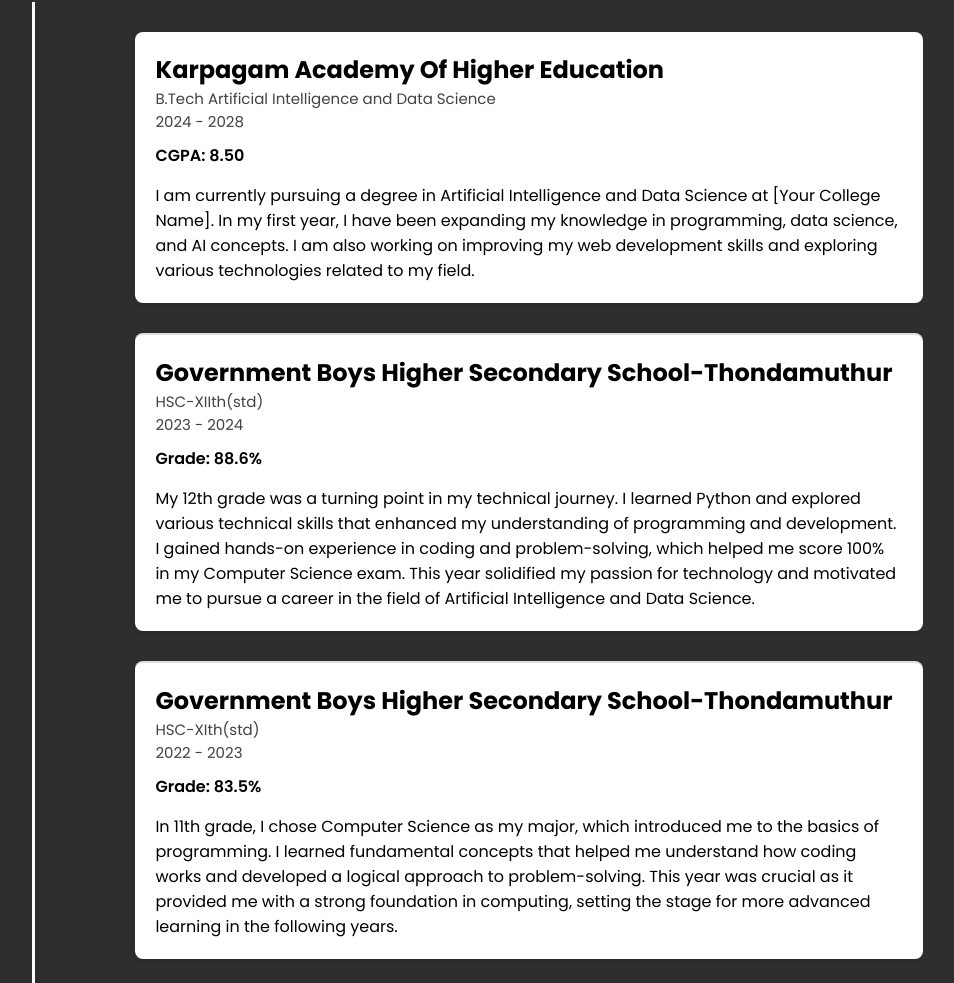
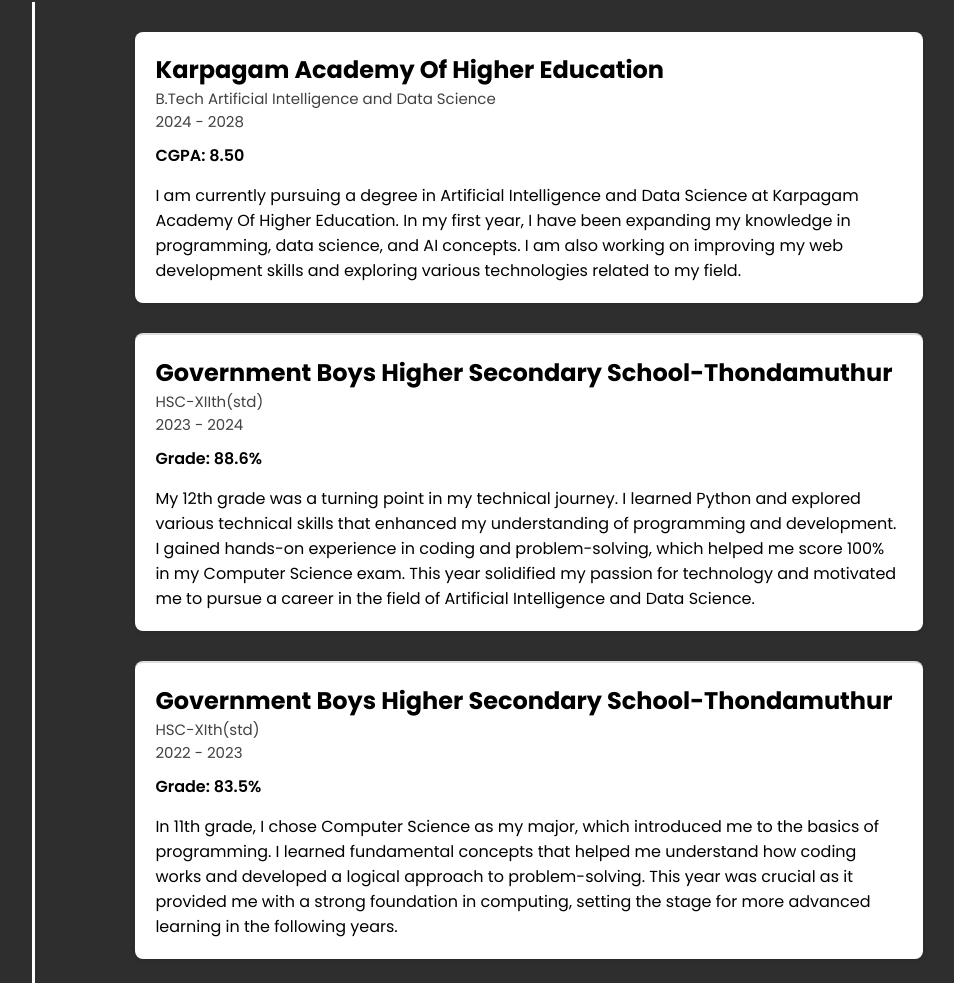
Before and after one commit to DeepakUK17/portfolio, a plain HTML site: page index.html in a window 1280 px wide. Shown: the part 2936-3919 px from the top of the page, without its empty margins (111-1065 px from the left). Drawn offline with nearby package versions, Linux system fonts and the light colour scheme.

Commit message:
add clg name

```diff
--- a/index.html
+++ b/index.html
@@ -210,7 +210,7 @@
                         <p class="education-box-year">B.Tech Artificial Intelligence and Data Science</p>
                         <p class="education-box-year">2024 - 2028</p>
                         <p class="education-box-grade">CGPA: 8.50</p>
-                        <p class="education-box-discription">I am currently pursuing a degree in Artificial Intelligence and Data Science at [Your College Name]. In my first year, I have been expanding my knowledge in programming, data science, and AI concepts. I am also working on improving my web development skills and exploring various technologies related to my field.</p>
+                        <p class="education-box-discription">I am currently pursuing a degree in Artificial Intelligence and Data Science at Karpagam Academy Of Higher Education. In my first year, I have been expanding my knowledge in programming, data science, and AI concepts. I am also working on improving my web development skills and exploring various technologies related to my field.</p>
                     </div>
                 </div>
                 <div class="education-box">
```
